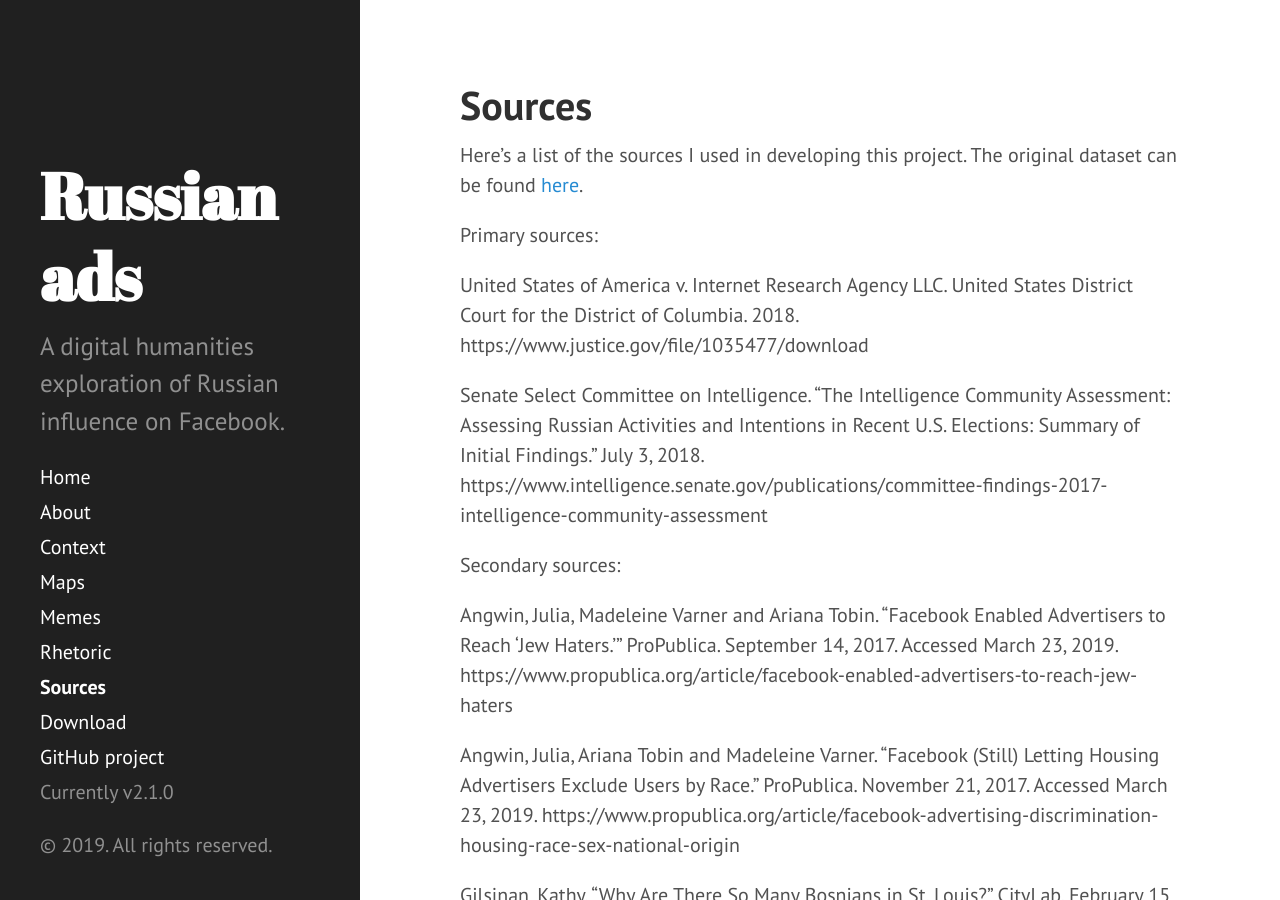
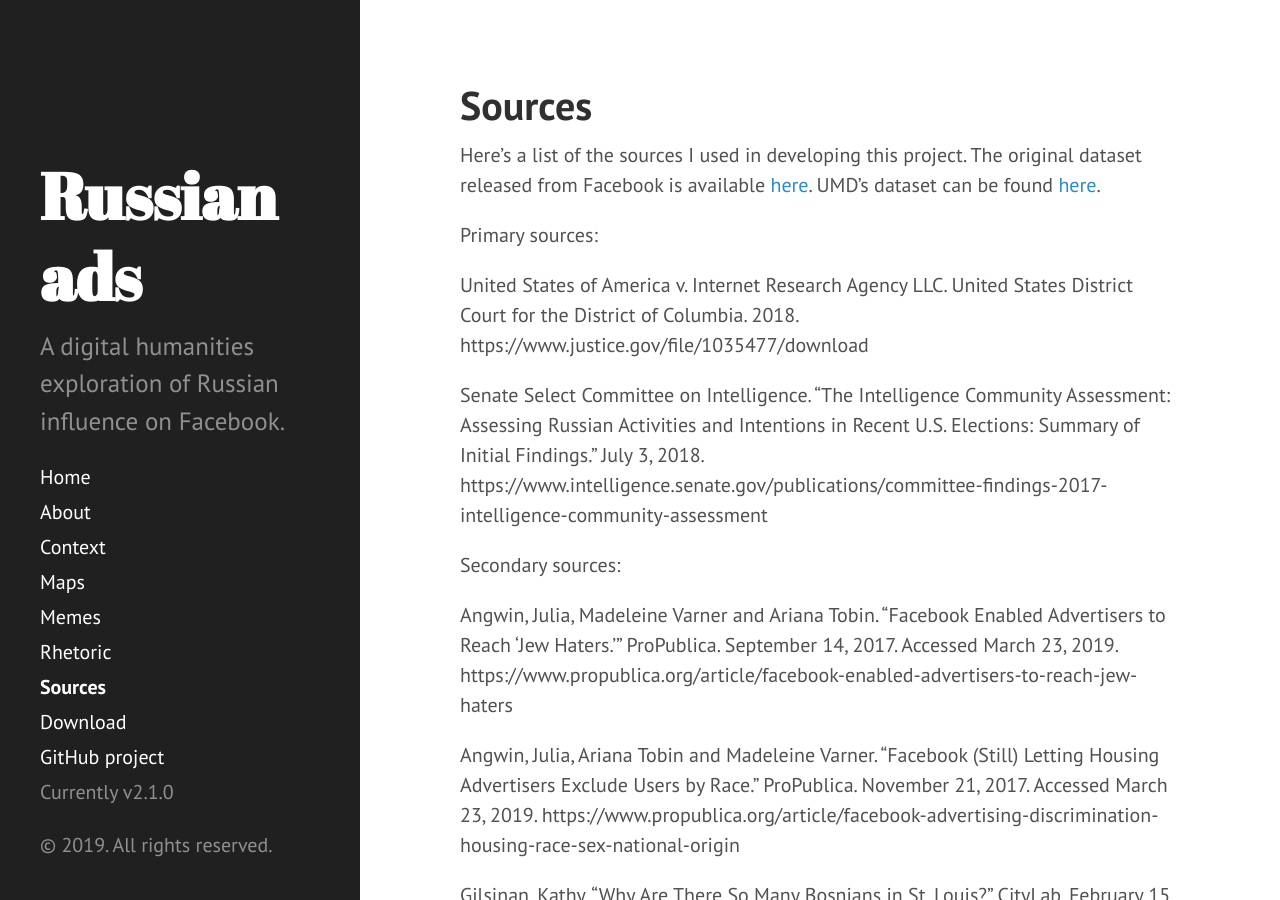
Before and after one commit to isawil/russian-ads, a Jekyll site: the page built from sources.md, in a window 1280 px wide and 900 px high. Built offline with Jekyll 4.4.1, drawn with Linux system fonts in a browser that asks for light colours.

Commit message:
Update about.md and sources.md

```diff
--- a/sources.md
+++ b/sources.md
@@ -3,7 +3,7 @@ layout: page
 title: Sources
 ---
 
-Here's a list of the sources I used in developing this project. The original dataset can be found [here](https://mith.umd.edu/irads/data/).
+Here's a list of the sources I used in developing this project. The original dataset released from Facebook is available [here](https://intelligence.house.gov/social-media-content/social-media-advertisements.htm). UMD's dataset can be found [here](https://mith.umd.edu/irads/data/).
 
 Primary sources:
 
```
Also changed, not shown: about.md (+1 -1 lines).
